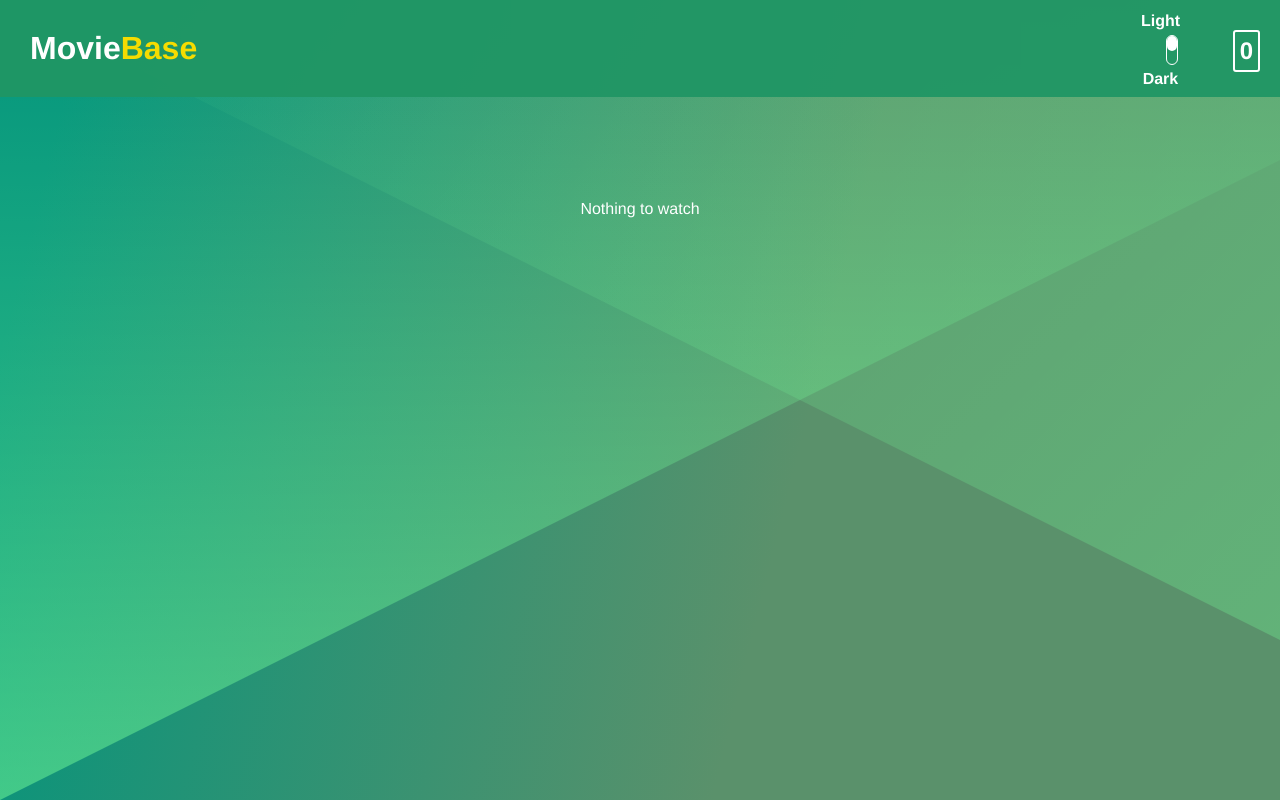
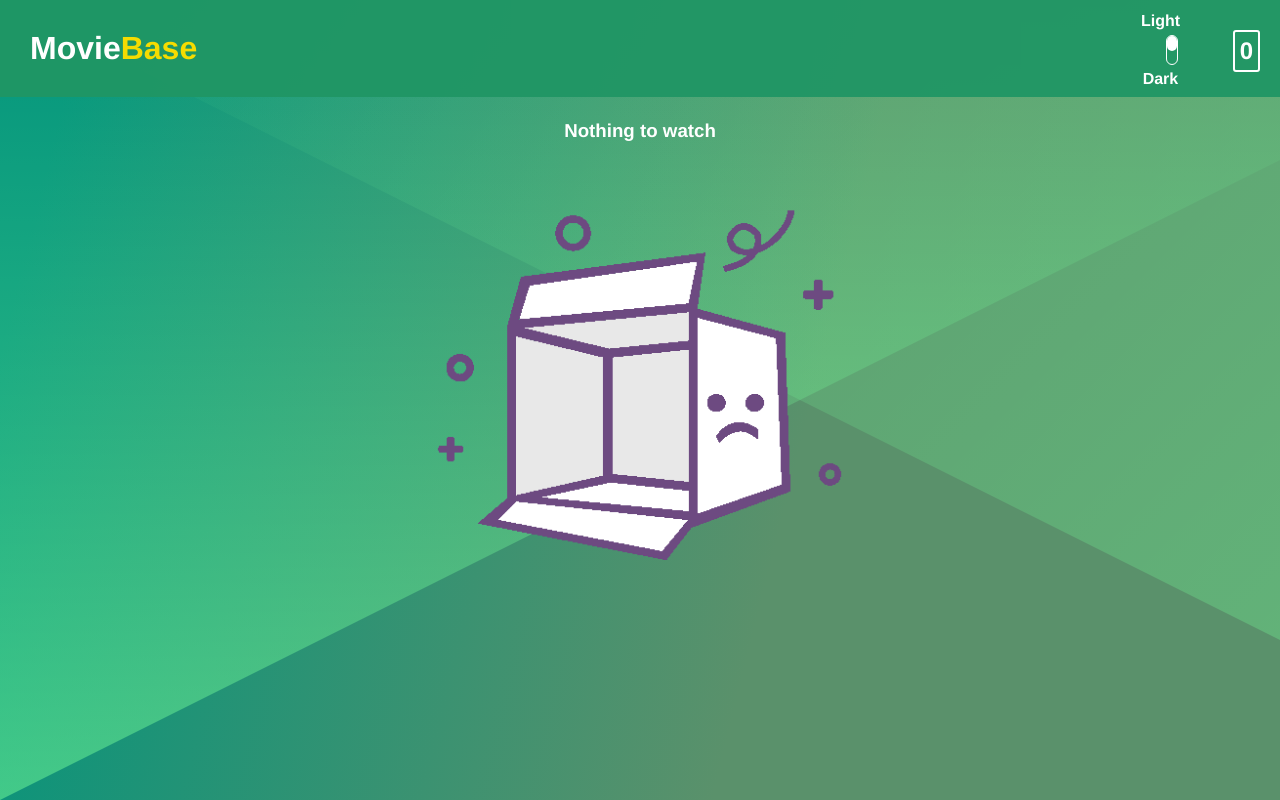
Before and after one commit to ArmantoArisRoutsis/Movies-App, a Vue app: page /watchlist in a window 1280 px wide. Built offline with nearby package versions, Linux system fonts and the light colour scheme; some icons are missing.

Commit message:
empty image addition and applied styles

```diff
--- a/src/App.vue
+++ b/src/App.vue
@@ -24,8 +24,8 @@ export default {
   -moz-osx-font-smoothing: grayscale;
   text-align: center;
   color: #2c3e50;
-  margin-top: 200px;
-  margin-bottom: 150px;
+  margin-top: 120px;
+  margin-bottom: 50px;
 }
 body{
   background-color: #5a916b;
--- a/src/views/ToWatch.vue
+++ b/src/views/ToWatch.vue
@@ -1,9 +1,11 @@
 <template>
+    <div v-if="$store.state.toWatch.length===0">
+        <h3  :style="!$store.state.darkTheme?'color:#fff':'color:#ffa200'">Nothing to watch</h3>
+        <img style="max-width:500px; width:80%;" src="Assets/empty.png" alt="">
+    </div>
+    <h3  :style="!$store.state.darkTheme?'color:#ffff00':'color:#ffa200'" v-else>My Watchlist</h3>
     <div class="watch-container">
-        <div v-if="$store.state.toWatch.length===0">
-            Nothing to watch
-        </div>
-        <div v-else v-for="movie in $store.state.toWatch" :key="movie">
+        <div v-for="movie in $store.state.toWatch" :key="movie">
         <article class="watch-card">
             <img :src="movie.Poster==='N/A'?'https://ih1.redbubble.net/image.195569260.8857/fposter,small,wall_texture,product,750x1000.u3.jpg':movie.Poster" alt="">
             <div class="details">
```
Also changed, not shown: public/Assets/empty.png (added).
